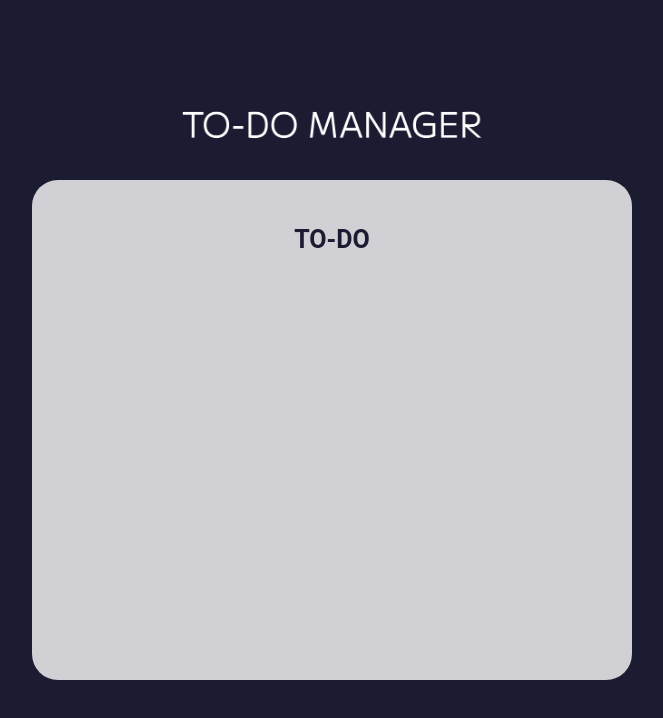
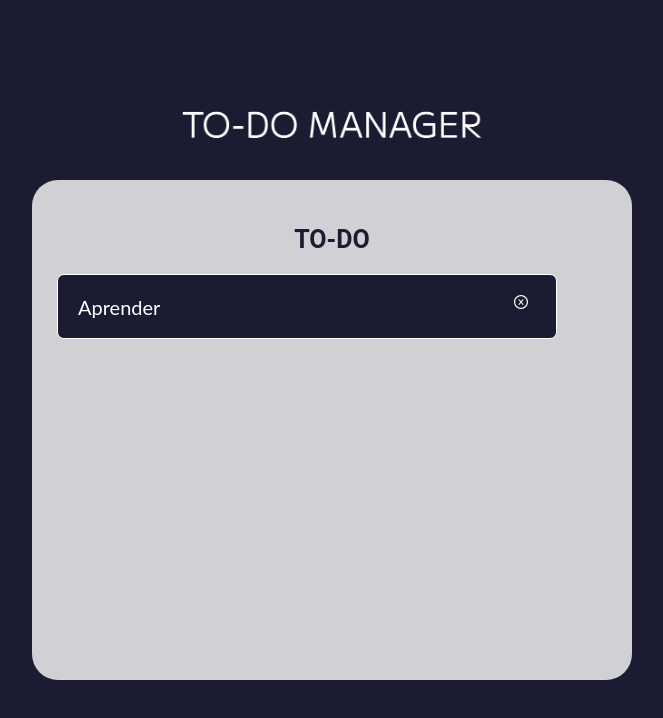
Before and after one commit to CharlyCR3110/TO-DO, a React (Create React App) app: page / in a window 1280 px wide. Shown: the top 718 px of the page, without its empty margins (308-971 px from the left). Built offline with nearby package versions, Linux system fonts and the light colour scheme; the HTML template or start-up script is replaced by a standard one.

Commit message:
change the double quote for a simple quote

```diff
--- a/src/App.js
+++ b/src/App.js
@@ -15,6 +15,7 @@ function App() {
       </div>
       <div className='mainTaskList'>
         <h1>TO-DO</h1>
+        <Task texto={'Aprender'} />
       </div>
     </div>
   );
```
Also changed, not shown: src/components/Task.js (+5 -5 lines).
